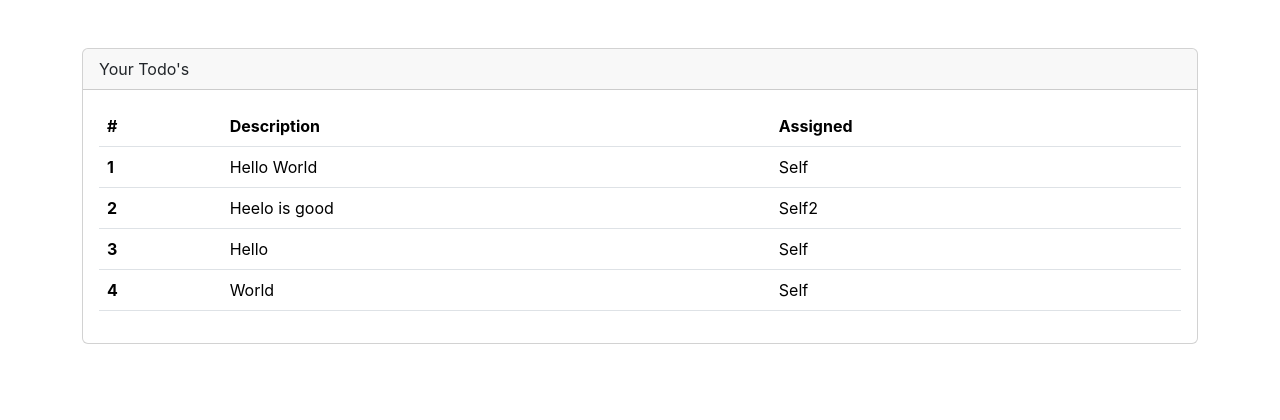
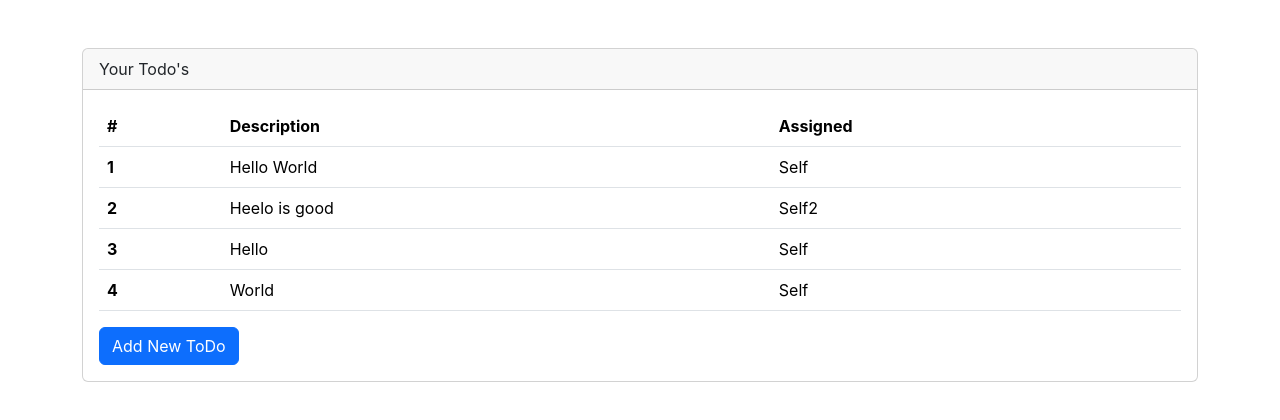
Before and after one commit to dgsunil/React-ToDoApp, a React (Create React App) app: page / in a window 1280 px wide. Shown: the top 420 px of the page. Built offline with nearby package versions, Linux system fonts and the light colour scheme.

Commit message:
onclick action and useState example, with useState the application still keeps the data and applies any changes made to the code

```diff
--- a/src/App.js
+++ b/src/App.js
@@ -1,15 +1,32 @@
+import React, {useState} from 'react';
 import './App.css';
-import TodoRowItem from './components/ToDoRowItem';
 import TodoTable from './components/ToDoTable';
 
 function App() {
 
-  const todos = [
+  const [todos, setToDos] = useState([
     { rowNumber: 1, rowDescription: 'Hello World', rowAssigned: 'Self' },
     { rowNumber: 2, rowDescription: 'Heelo is good', rowAssigned: 'Self2' },
     { rowNumber: 3, rowDescription: 'Hello ', rowAssigned: 'Self' },
     { rowNumber: 4, rowDescription: ' World', rowAssigned: 'Self' }
-  ]
+  ])
+
+  const addTodo = () => {
+    //console.log("Button is clicked");
+    //alert("Button is clicked");
+
+    if(todos.length >0){
+      const newTodo = {
+        rowNumber: todos.length+1,
+        rowDescription: "Data " + (todos.length+1),
+        rowAssigned: "Self " + (todos.length+1)
+      }
+
+      //todos.push(newTodo)
+      setToDos(todos => [...todos, newTodo])
+      // console.log(todos)
+    }
+  }
 
 
   return (
@@ -20,6 +37,7 @@
         </div>
         <div className='card-body'>
           <TodoTable todos={todos} />
+          <button className='btn btn-primary' onClick={addTodo}>Add New ToDo</button>
         </div>
       </div>
     </div>
```
